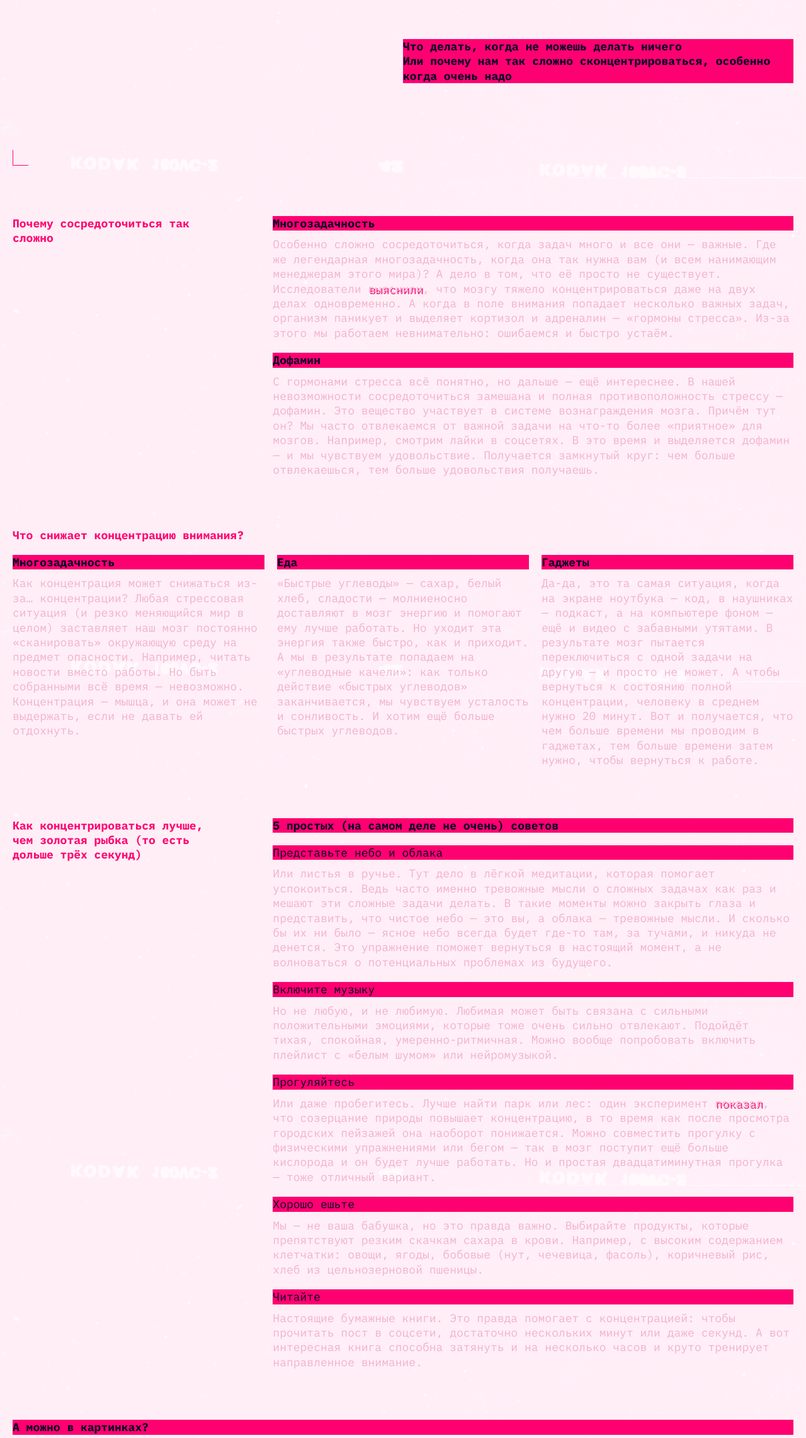
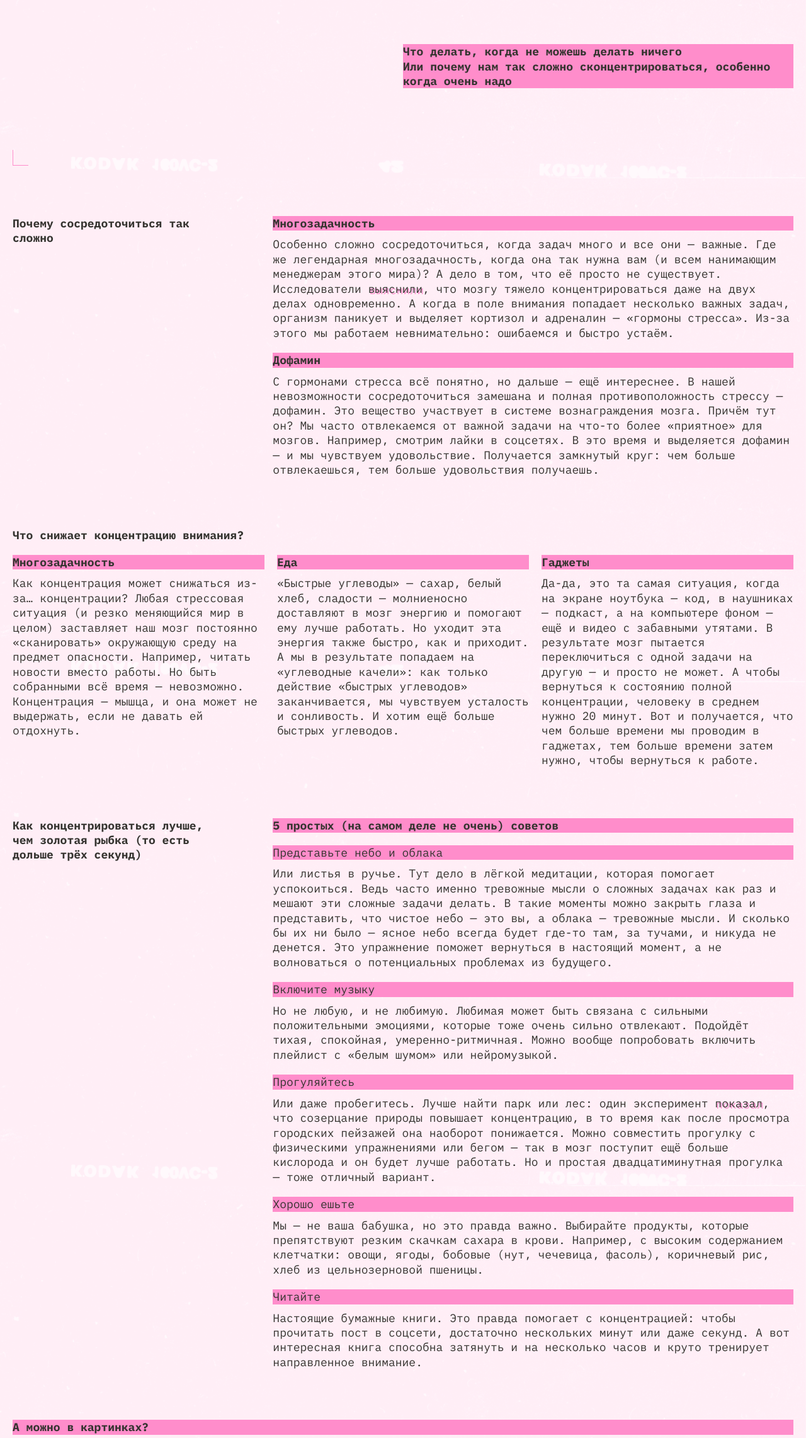
Before and after one commit to patewy/slozhno-sosredotochitsya-fd, a plain HTML site: page index.html in a window 1280 px wide. Shown: the part 517-2800 px from the top of the page at 63% size. Drawn offline with Linux system fonts and the light colour scheme.

Commit message:
Готовый проект 2

```diff
--- a/index.html
+++ b/index.html
@@ -19,7 +19,7 @@
   </head>
   <body class="page">
     <header class="header decorated-zone">
-      <div class = "reg__decorate"></div>
+      <div class = "reg__decorate" aria-hidden="true"></div>
       <nav class="header__theme-menu">
         <ul class="header__theme-menu-list">
           <li class="header__theme-menu-item">
@@ -51,7 +51,7 @@
         Или почему нам так сложно сконцентрироваться, особенно когда очень надо</p>
     </header>
     <main class = "main">
-      <section class = "section section__one">
+      <section class = "section section__difficulty__concentrating">
         <h2 class = "section__title">
           Почему сосредоточиться так сложно
         </h2>
@@ -76,7 +76,7 @@
           </p>
         </article>
       </section>
-      <section class="section section__two">
+      <section class="section section__decreased__concentration">
         <h2 class = "section__title">
           Что снижает концентрацию внимания?
         </h2>
@@ -107,7 +107,7 @@
             А чтобы вернуться к состоянию полной концентрации, человеку в среднем нужно 20 минут. Вот и получается, что чем больше времени мы проводим в гаджетах, тем больше времени затем нужно, чтобы вернуться к работе.
           </p>
       </section>
-      <section class="section section__three">
+      <section class="section section__method__to__concentrate">
         <h2 class = "section__title">
           Как концентрироваться лучше, чем золотая рыбка (то есть дольше трёх секунд)
         </h2>
@@ -115,9 +115,9 @@
           <h3 class = "section__subtitle title__decor">
             5 простых (на самом деле не очень) советов
           </h3>
-          <h3 class="article__title__subtitle title__decor">
+          <h4 class="article__title__subtitle title__decor">
             Представьте небо и облака
-          </h3>
+          </h4>
           <p class= "article__text">
             Или листья в ручье. Тут дело в лёгкой медитации, которая помогает успокоиться. Ведь часто именно тревожные мысли о сложных задачах как раз и мешают эти сложные задачи делать.
             В такие моменты можно закрыть глаза и представить, что чистое небо — это вы, а облака — тревожные мысли.
@@ -125,50 +125,50 @@
           </p>
         </article>
         <article class = "article">
-          <h3 class = "article__title__subtitle title__decor">
+          <h4 class = "article__title__subtitle title__decor">
             Включите музыку
-          </h3>
+          </h4>
           <p class="article__text">
             Но не любую, и не любимую. Любимая может быть связана с сильными положительными эмоциями, которые тоже очень сильно отвлекают.
             Подойдёт тихая, спокойная, умеренно-ритмичная. Можно вообще попробовать включить плейлист с «белым шумом» или нейромузыкой.
           </p>
         </article>
         <article class = "article">
-          <h3 class = "article__title__subtitle title__decor">
+          <h4 class = "article__title__subtitle title__decor">
             Прогуляйтесь
-          </h3>
+          </h4>
           <p class="article__text">
             Или даже пробегитесь. Лучше найти парк или лес: один эксперимент <a class = "article__link" href="https://www.sciencedirect.com/science/article/abs/pii/S0272494415000328" target="_blank">показал</a>, что созерцание природы повышает концентрацию, в то время как после просмотра городских пейзажей она наоборот понижается.
             Можно совместить прогулку с физическими упражнениями или бегом — так в мозг поступит ещё больше кислорода и он будет лучше работать. Но и простая двадцатиминутная прогулка — тоже отличный вариант.
           </p>
         </article>
         <article class = "article">
-          <h3 class = "article__title__subtitle title__decor">
+          <h4 class = "article__title__subtitle title__decor">
             Хорошо ешьте
-          </h3>
+          </h4>
           <p class="article__text">
             Мы — не ваша бабушка, но это правда важно. Выбирайте продукты, которые препятствуют резким скачкам сахара в крови. Например, с высоким содержанием клетчатки:
             овощи, ягоды, бобовые (нут, чечевица, фасоль), коричневый рис, хлеб из цельнозерновой пшеницы.
           </p>
         </article>
         <article class = "article">
-          <h3 class = "article__title__subtitle title__decor">
+          <h4 class = "article__title__subtitle title__decor">
             Читайте
-          </h3>
+          </h4>
           <p class="article__text">
             Настоящие бумажные книги. Это правда помогает с концентрацией: чтобы прочитать пост в соцсети, достаточно нескольких минут или даже секунд.
             А вот интересная книга способна затянуть и на несколько часов и круто тренирует направленное внимание.
           </p>
         </article>
       </section>
-      <div class="gallery">
+      <section class="gallery">
         <h2 class="gallery__title title__decor">А можно в картинках?</h2>
         <img class="sunset__image gallery__image" src="./images/sunset.png" alt="Закат" loading="lazy">
         <img class="ice__cream__image gallery__image" src="./images/ice-cream.png" alt="Милое мороженое" loading="lazy">
         <img class="tape__image gallery__image" src="./images/tape.png" alt="Кассета" loading="lazy">
         <img class="books__image gallery__image" src="./images/books.png" alt="Книги" loading="lazy">
         <img class="street__image gallery__image" src="./images/street.png" alt="Японская улица" loading="lazy">
-      </div>
+      </section>
     </main>
     <footer class ="footer decorated-zone">
       <h4 class = "footer__title">
--- a/styles/dark.css
+++ b/styles/dark.css
@@ -1,19 +1,11 @@
-/*
-  Специально для тёмной темы при наличии класса,
-  здесь окажутся стили, которые нужно переопределить принудительно,
-  переключая тему
-*/
-
 :root.theme-dark {
   --bg-color: #000028;
   --bg-image: url(../images/cover-image-dark.png);
+  --section-color:#FF0070;
   --accent-color: #ff0070;
   --title-color: #ff0070;
   --header-title-color: #DB00FF;
   --main-text-color: #F1B2CE;
   --under-header-text-color: #000028;
+  --accent-color-rgba: rgba(255, 0, 123, 0.4);
 }
-
-.theme-dark .page {
-  /* Вам также нужно будет написать ряд подобных селекторов */
-}
--- a/styles/light.css
+++ b/styles/light.css
@@ -1,6 +1,7 @@
 :root.theme-light {
   --bg-color: #FFF1F7;
   --bg-image: url(../images/cover-image-light.png);
+  --section-color:#353430;
   --accent-color: #FF8DCB;
   --title-color: #FF8DCB;
   --header-title-color: #FFC2E6;
@@ -15,10 +16,19 @@
 
 @media (prefers-color-scheme: light) {
   :root {
+    --bg-color: #FFF1F7;
     --bg-image: url(../images/cover-image-light.png);
+    --section-color:#353430;
+    --accent-color: #FF8DCB;
+    --title-color: #FF8DCB;
+    --header-title-color: #FFC2E6;
+    --main-text-color: #353430;
+    --under-header-text-color: #353430;
+    --accent-color-rgba: rgba(50, 49, 45, 0.4);
   }
 
-  .reg__decorate {
+  :root:not(.theme-dark) .reg__decorate {
     display: none;
   }
+
 }
--- a/styles/style.css
+++ b/styles/style.css
@@ -1,5 +1,5 @@
 .page {
-  font-family: var(--font-family), serif;
+  font-family: var(--font-family), monospace;
   font-size: var(--font-size-text);
   font-weight: var(--font-weight-classic);
   background-color: var(--bg-color);
@@ -54,6 +54,7 @@
   text-transform: lowercase;
   padding-block: 1.5px;
   padding-inline: 13px;
+  cursor: pointer;
 }
 
 .header__theme-menu-button_active {
@@ -134,9 +135,8 @@
   padding-inline: 10px;
 }
 
-
 .section__title {
-  color: var(--accent-color);
+  color: var(--section-color);
   font-weight: var(--font-weight-bold);
   margin-block-end: 20px;
   line-height: var(--line-height-text);
@@ -162,7 +162,8 @@
 }
 
 .article__link:hover {
-  text-decoration: underline;
+  text-decoration: none;
+  border-block-end: 1px solid var(--main-text-color);
 }
 
 .article__link:focus {
@@ -170,7 +171,7 @@
 }
 
 .article__link:focus-visible {
-  outline: 1px solid var(--main-text-color)
+  outline: 1px solid var(--main-text-color);
 }
 
 .section__subtitle {
@@ -198,6 +199,7 @@
 .gallery__image {
   block-size: 100%;
   inline-size: 100%;
+  object-fit: cover;
 }
 
 .gallery__title {
@@ -230,6 +232,7 @@
 @media (width >= 768px) {
 
   .header__title {
+    font-size: clamp(7.5rem, 0.5625rem + 14.4531vw, 9.8125rem);
     margin-inline-start: -20px;
   }
 
@@ -266,39 +269,35 @@
     display: grid;
     grid-template-columns: repeat(3, 1fr);
     grid-template-rows: auto;
-    margin-block-end: 58px;
+    margin-block-end: 60px;
   }
 
-  .section__one .section__title {
+  .section__title {
     grid-column: 1/2;
-    inline-size: 23vh;
     margin-inline-end: 20px;
   }
 
-  .section__one .article {
+  .section__difficulty__concentrating .section__title {
+    inline-size: 23vh;
+  }
+
+  .section__difficulty__concentrating .article {
     grid-column: 2/4;
   }
 
-  .section__two .section__title {
-    grid-column: 1/2;
-    margin-inline-end: 20px ;
-  }
-
-  .section__two  .article {
+  .section__decreased__concentration .article {
     grid-column: 1/4;
   }
 
-  .section__three .section__title {
-    grid-column: 1/2;
+  .section__method__to__concentrate .section__title {
     inline-size: 23vh;
-    margin-inline-end: 20px;
   }
 
-  .section__three  .article {
+  .section__method__to__concentrate .article {
     grid-column: 2/4;
   }
 
-  .section__three  .section__subtitle {
+  .section__method__to__concentrate .section__subtitle {
     grid-column: 2/4;
   }
 
@@ -311,10 +310,6 @@
 
   .gallery__title {
     grid-column: 1/4;
-  }
-
-  .gallery__image {
-    object-fit: cover;
   }
 
   .sunset__image {
@@ -350,37 +345,7 @@
 @media (width >= 1024px) {
 
   .header__title {
-    margin-inline-start: -20px;
-    font-size: clamp(7.5rem, 0.5625rem + 14.4531vw, 9.8125rem);
-  }
-
-  .header {
-    padding-inline: 20px;
-    padding-block: 20px;
-  }
-
-  .header__under__text {
-    inline-size: 50%;
-  }
-
-  .decorated-zone::before {
-    left: 20px;
-    bottom: 20px;
-  }
-
-  .decorated-zone::after {
-    right: 20px;
-    top: 20px;
-  }
-
-  .reg__decorate {
-    right: 29px;
-    top: 20px;
-  }
-
-  .main {
-    padding-inline: 20px;
-    padding-block: 60px;
+    line-height: 129.53px;
   }
 
   .header__theme-menu {
@@ -392,99 +357,26 @@
   .header__theme-menu-list {
     flex-direction: row;
   }
-  .section {
-    display: grid;
-    grid-template-columns: repeat(3, 1fr);
-    grid-template-rows: auto;
-    margin-block-end: 60px;
+
+  .section__difficulty__concentrating .section__title {
+    inline-size: 41vh;
   }
 
-  .section__one .section__title {
-    grid-column: 1/2;
-    inline-size: 41vh;
-    margin-inline-end: 20px;
-  }
-
-  .section__one  .article {
-    grid-column: 2/4;
-  }
-
-  .section__two {
+  .section__decreased__concentration {
     column-gap: 20px;
   }
 
-  .section__two .section__title {
-    grid-column: 1/2;
-    margin-inline-end: 20px ;
+  .section__decreased__concentration .article {
+    grid-column: initial;
+    grid-row: 2/3;
   }
 
-  .section__two  .article:nth-child(2) {
-    grid-column: 1/2;
+  .section__decreased__concentration .section__title {
+    grid-row: 1/2;
   }
 
-  .section__two  .article:nth-child(3) {
-    grid-column: 2/3;
-  }
-
-  .section__two  .article:nth-child(4) {
-    grid-column: 3/4;
-  }
-
-  .section__three .section__title {
-    grid-column: 1/2;
+  .section__method__to__concentrate .section__title {
     inline-size: 41vh;
-    margin-inline-end: 20px;
-  }
-
-  .section__three  .article {
-    grid-column: 2/4;
-  }
-
-  .section__three  .section__subtitle {
-    grid-column: 2/4;
-  }
-
-  .gallery {
-    display: grid;
-    grid-template-columns: repeat(3, 1fr);
-    grid-template-rows: auto;
-    gap: 20px;
-  }
-
-  .gallery__title {
-    grid-column: 1/4;
-  }
-
-  .gallery__image {
-    object-fit: cover;
-  }
-
-  .sunset__image {
-    grid-column: 1/3;
-  }
-
-  .ice__cream__image {
-    grid-column: 3/4;
-    grid-row: 2/4;
-  }
-
-  .tape__image {
-    grid-column: 1/2;
-    grid-row: 3/5;
-  }
-
-  .street__image {
-    grid-column: 2/4;
-    grid-row: 4;
-  }
-
-  .footer {
-    padding-inline: 20px;
-    padding-block: 20px;
-  }
-
-  .footer__title {
-    font-size: clamp(7.5rem, 0.5625rem + 14.4531vw, 9.8125rem);
   }
 
 }
--- a/styles/variables.css
+++ b/styles/variables.css
@@ -12,5 +12,6 @@
   --bg-color: #000028;
   --under-header-text-color: #000028;
   --line-height-text: 23.4px;
-  --accent-color-rgba: rgba(255, 0, 123, 0.4)
+  --accent-color-rgba: rgba(255, 0, 123, 0.4);
+  --section-color:#FF0070;
 }
```
